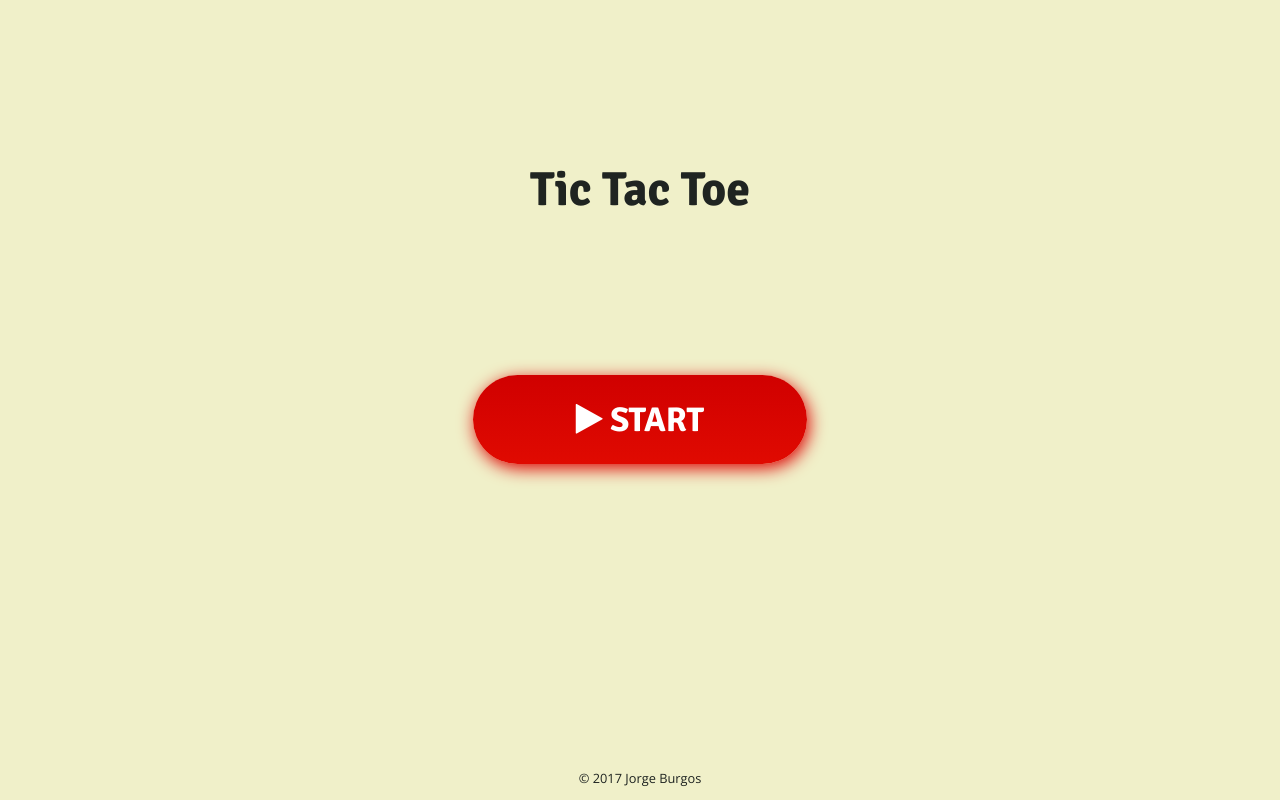
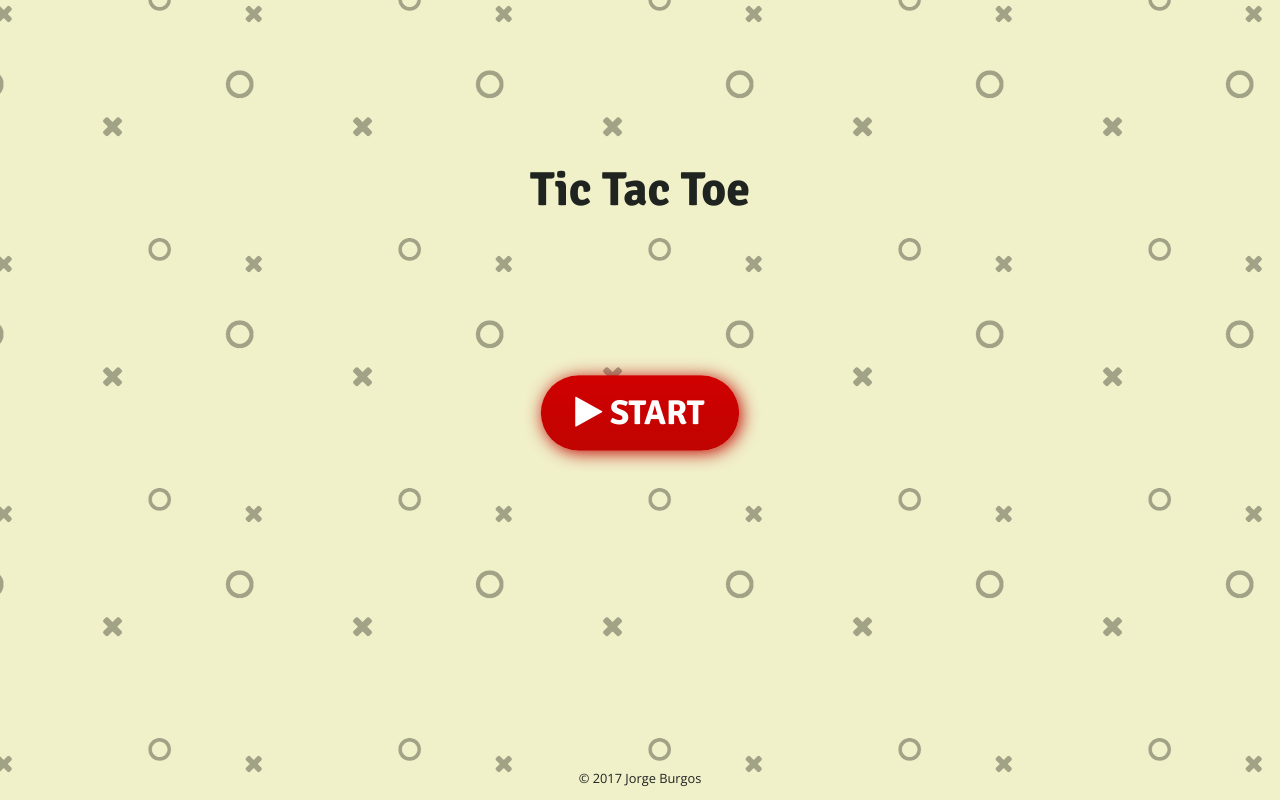
Before and after one commit to j-burgos/t3, a React (Create React App) app: page / in a window 1280 px wide. Built offline with nearby package versions, Linux system fonts and the light colour scheme.

Commit message:
Improves screen styles
Adds screen background
Improves screen transitions

```diff
--- a/package.json
+++ b/package.json
@@ -10,7 +10,8 @@
   "dependencies": {
     "react": "^15.5.4",
     "react-dom": "^15.5.4",
-    "react-router-dom": "^4.1.1"
+    "react-router-dom": "^4.1.1",
+    "react-transition-group": "^1.1.3"
   },
   "devDependencies": {
     "react-scripts": "1.0.7",
--- a/src/components/App.css
+++ b/src/components/App.css
@@ -1,3 +1,9 @@
+.screen-container {
+  width: 100%;
+  height: 100%;
+  position: relative;
+}
+
 .screen {
   display: flex;
   align-items: center;
@@ -5,23 +11,48 @@
   flex-direction: column;
   width: 100vw;
   height: 100vh;
-  background: #F0F0C9;
+  background: url('./bg.png') #F0F0C9;
   text-align: center;
+  position: absolute;
+  top: 0;
+  left: 0;
 }
 
 .button {
-  animation: scale 1.2s ease infinite;
+  animation: scale 2s ease infinite;
   display: block;
-  background: linear-gradient(#D00000, #E00A01);
-  box-shadow: 2px 4px 16px #D00;
+  background: linear-gradient(#D00000, #C00401);
+  box-shadow: 2px 2px 16px #C00401;
   border-radius: 2em;
-  padding: 0.3em 3em;
+  padding: 0.1em 1em;
   font-family: 'Signika', sans-serif;
   line-height: 2em;
   font-size: 2em;
   text-decoration: none;
   text-transform: uppercase;
   color: #fff;
+}
+
+.fade-enter {
+  opacity: 0.01;
+  z-index: 1;
+}
+
+.fade-enter.fade-enter-active {
+  opacity: 1;
+  z-index: 0;
+  transition: all 500ms ease-in;
+}
+
+.fade-leave {
+  opacity: 1;
+  z-index: 0;
+}
+
+.fade-leave.fade-leave-active {
+  opacity: 0.01;
+  z-index: 1;
+  transition: all 500ms ease-in;
 }
 
 @keyframes scale {
--- a/src/components/App.jsx
+++ b/src/components/App.jsx
@@ -1,5 +1,5 @@
 import React, { Component } from 'react'
-
+import {CSSTransitionGroup} from 'react-transition-group'
 import {
   BrowserRouter as Router,
   Route,
@@ -14,13 +14,24 @@ class App extends Component {
   render () {
     return (
       <Router>
-        <Switch>
-          <Route exact path='/' component={Home} />
-          <Route path='/play' render={() => <Game boardSize={3} />} />
-          <Route path='/replay'>
-            <Redirect to='/play' />
-          </Route>
-        </Switch>
+        <Route path='/' render={({location}) => (
+          <div className='screen-container'>
+            <CSSTransitionGroup
+              transitionName="fade"
+              transitionEnterTimeout={500}
+              transitionLeaveTimeout={500}>
+              <Switch key={location.key} location={location}>
+                <Route exact path='/' component={Home} />
+                <Route path='/play'>
+                  <Game boardSize={3} />
+                </Route>
+                <Route path='/replay'>
+                  <Redirect to='/play'/>
+                </Route>
+              </Switch>
+            </CSSTransitionGroup>
+          </div>
+        )} />
       </Router>
     )
   }
```
Also changed, not shown: src/components/bg.png (added), 1 other file (tests, documents, lock files or other folders).
